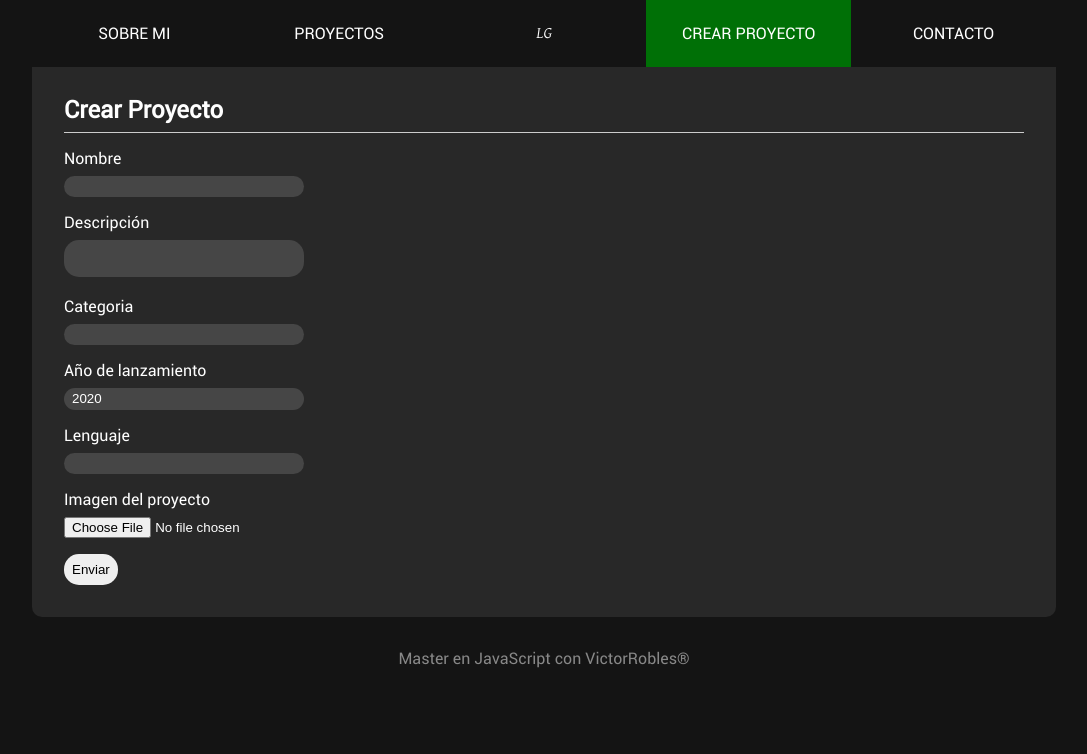
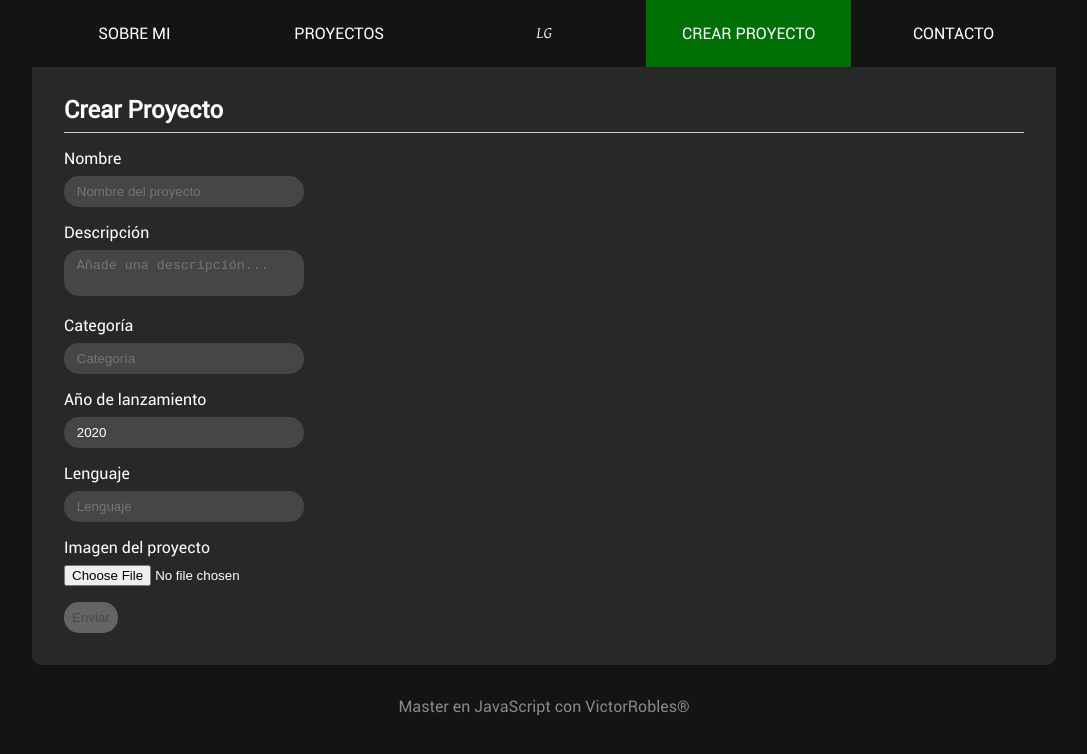
Before and after one commit to LuisChavezz/Proyecto-Angular, an Angular app: page /crear-proyecto in a window 1280 px wide. Shown: the top 754 px of the page, without its empty margins (96-1183 px from the left). Built offline with nearby package versions, Linux system fonts and the light colour scheme.

Commit message:
Form Validation / create.component

```diff
--- a/src/app/components/create/create.component.html
+++ b/src/app/components/create/create.component.html
@@ -6,27 +6,51 @@
     <form #projectForm="ngForm" (ngSubmit)="onSubmit(projectForm)">
         <p>
             <label for="name">Nombre</label>
-            <input type="text" name="name" #name="ngModel" [(ngModel)]="project.name" autocomplete="off" />
+            <input type="text" name="name" #name="ngModel" [(ngModel)]="project.name" autocomplete="off" required
+            placeholder="Nombre del proyecto"/>
+
+            <span class="form_error" *ngIf="name.touched && !name.valid" >
+                *Campo obligatorio.
+            </span>
         </p>
 
         <p>
             <label for="description">Descripción</label>
-            <textarea type="text" name="description" #description="ngModel" [(ngModel)]="project.description" autocomplete="off"></textarea>
+            <textarea type="text" name="description" #description="ngModel" [(ngModel)]="project.description"
+            autocomplete="off" required placeholder="Añade una descripción..."></textarea>
+
+            <span class="form_error" *ngIf="description.touched && !description.valid" >
+                *Campo obligatorio.
+            </span>
         </p>
 
         <p>
-            <label for="category">Categoria</label>
-            <input type="text" name="category" #category="ngModel" [(ngModel)]="project.category" autocomplete="off" />
+            <label for="category">Categoría</label>
+            <input type="text" name="category" #category="ngModel" [(ngModel)]="project.category" autocomplete="off"
+            required placeholder="Categoría"/>
+
+            <span class="form_error" *ngIf="category.touched && !category.valid" >
+                *Campo obligatorio.
+            </span>
         </p>
 
         <p>
             <label for="year">Año de lanzamiento</label>
-            <input type="number" name="year" #year="ngModel" [(ngModel)]="project.year" autocomplete="off" />
+            <input type="number" name="year" #year="ngModel" [(ngModel)]="project.year" autocomplete="off" required/>
+
+            <span class="form_error" *ngIf="year.touched && !year.valid" >
+                *Campo obligatorio.
+            </span>
         </p>
 
         <p>
             <label for="langs">Lenguaje</label>
-            <input type="text" name="langs" #langs="ngModel" [(ngModel)]="project.langs" autocomplete="off" />
+            <input type="text" name="langs" #langs="ngModel" [(ngModel)]="project.langs" autocomplete="off" required
+            placeholder="Lenguaje"/>
+
+            <span class="form_error" *ngIf="langs.touched && !langs.valid" >
+                *Campo obligatorio.
+            </span>
         </p>
 
         <p>
@@ -34,6 +58,6 @@
             <input type="file" name="iamge" placeholder="Subir imágen"/>
         </p>
 
-        <input type="submit" value="Enviar">
+        <input type="submit" value="Enviar" [disabled]="!projectForm.form.valid">
     </form>
 </div>
--- a/src/assets/css/style.css
+++ b/src/assets/css/style.css
@@ -133,7 +133,7 @@ form input[type="number"],
 form input[type="mail"],
 form textarea{
     width: 25%;
-    padding: 0.2rem 0.5rem;
+    padding: 0.5rem 0.8rem;
     margin-bottom: 1rem;
     border-radius: 15px;
     border: none;
@@ -156,3 +156,14 @@ form input[type="submit"]{
         background: rgb(70, 70, 70);
         color: white;
     }
+
+    form input[disabled]:hover{
+        cursor: not-allowed;
+        background: rgb(40, 40, 40);
+        color: rgb(40, 40, 40);
+    }
+
+.form_error{
+    color: rgb(136, 136, 136);
+    font-size: 15px;
+}
```
